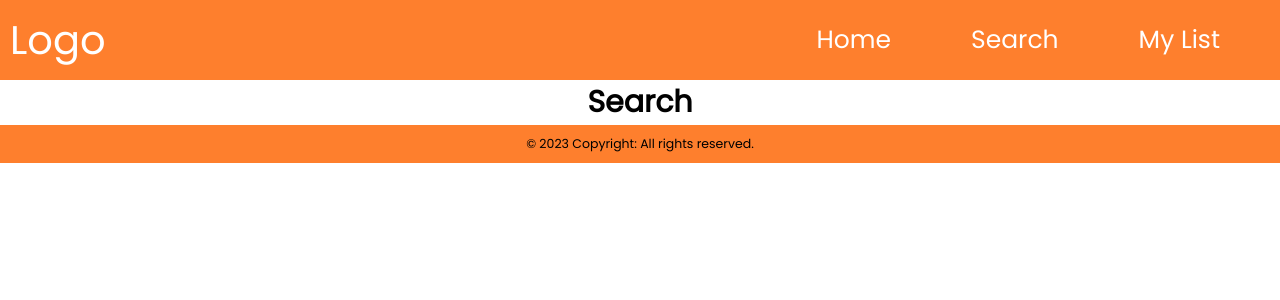
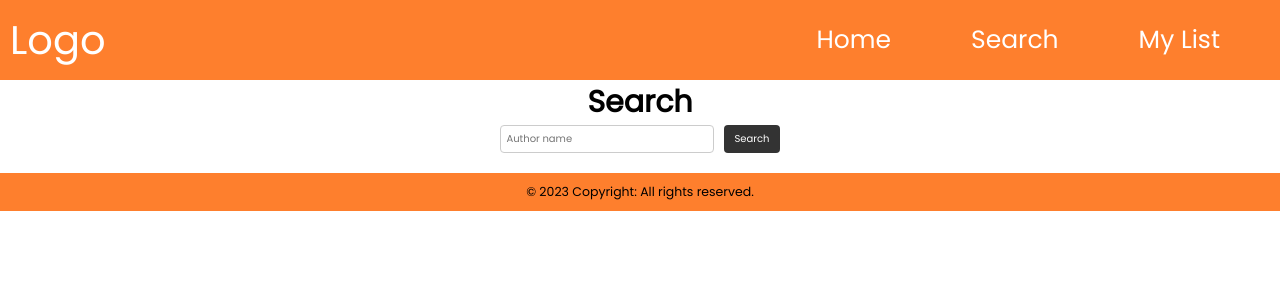
Before and after one commit to mrsannanoga/bound-to-read, a React (Create React App) app: page /search in a window 1280 px wide. Shown: the top 300 px of the page. Built offline with nearby package versions, Linux system fonts and the light colour scheme.

Commit message:
add BookCard component, add search code and api call to Search.js

```diff
--- /dev/null
+++ b/src/Components/BookCard.js
@@ -0,0 +1,55 @@
+import React from 'react';
+import styled from 'styled-components';
+
+const CardContainer = styled.div`
+  display: flex;
+  margin: 1rem;
+`;
+
+const Card = styled.div`
+  display: flex;
+  background-color: #fff;
+  box-shadow: 0 1px 3px rgba(0, 0, 0, 0.12), 0 1px 2px rgba(0, 0, 0, 0.24);
+  transition: all 0.3s cubic-bezier(0.25, 0.8, 0.25, 1);
+  &:hover {
+    box-shadow: 0 14px 28px rgba(0, 0, 0, 0.25), 0 10px 10px rgba(0, 0, 0, 0.22);
+  }
+`;
+
+const BookCover = styled.img`
+  width: 128px;
+  height: auto;
+`;
+
+const BookInfo = styled.div`
+  padding: 1rem;
+`;
+
+const BookTitle = styled.h3`
+  margin-bottom: 0.5rem;
+`;
+
+const BookAuthor = styled.p`
+  margin-bottom: 0.5rem;
+`;
+
+const BookReleaseDate = styled.p`
+  margin-bottom: 0.5rem;
+`;
+
+const BookCard = ({ book }) => {
+  return (
+    <CardContainer>
+      <Card>
+        <BookCover src={book.volumeInfo.imageLinks.thumbnail} alt={book.volumeInfo.title} />
+        <BookInfo>
+          <BookTitle>{book.volumeInfo.title}</BookTitle>
+          <BookAuthor>{book.volumeInfo.authors.join(', ')}</BookAuthor>
+          <BookReleaseDate>{book.volumeInfo.publishedDate}</BookReleaseDate>
+        </BookInfo>
+      </Card>
+    </CardContainer>
+  );
+};
+
+export default BookCard;
--- a/src/Pages/Search.js
+++ b/src/Pages/Search.js
@@ -1,9 +1,79 @@
-import React from 'react'
+import React, { useState } from 'react';
+import styled from 'styled-components';
+import BookCard from '../Components/BookCard';
+
+const SearchContainer = styled.div`
+  display: flex;
+  flex-direction: column;
+  align-items: center;
+`;
+
+const SearchForm = styled.form`
+  display: flex;
+  gap: 1rem;
+  margin-bottom: 2rem;
+`;
+
+const SearchInput = styled.input`
+  font-size: 1rem;
+  padding: 0.5rem;
+  border: 1px solid #ccc;
+  border-radius: 4px;
+`;
+
+const SearchButton = styled.button`
+  font-size: 1rem;
+  padding: 0.5rem 1rem;
+  background-color: #333;
+  color: #fff;
+  border: none;
+  border-radius: 4px;
+  cursor: pointer;
+`;
+
+const Results = styled.div`
+  display: flex;
+  flex-wrap: wrap;
+  gap: 1rem;
+  justify-content: center;
+`;
 
 const Search = () => {
+  const [books, setBooks] = useState([]);
+  const [searchTerm, setSearchTerm] = useState('');
+
+  const handleSearch = async (e) => {
+    e.preventDefault();
+    const response = await fetch(
+      `https://www.googleapis.com/books/v1/volumes?q=inauthor:${searchTerm}&maxResults=20&key=${process.env.REACT_APP_GOOGLE_BOOKS_API_KEY}`,
+      {
+        method: 'GET',
+      },
+    );
+    const data = await response.json();
+    const filteredBooks = data.items.filter((item) => item.volumeInfo.language === 'en');
+    setBooks(filteredBooks);
+  };
+
   return (
-    <h1>Search</h1>
-  )
-}
+    <SearchContainer>
+      <h1>Search</h1>
+      <SearchForm onSubmit={handleSearch}>
+        <SearchInput
+          type="text"
+          value={searchTerm}
+          onChange={(e) => setSearchTerm(e.target.value)}
+          placeholder="Author name"
+        />
+        <SearchButton type="submit">Search</SearchButton>
+      </SearchForm>
+      <Results>
+        {books.map((book) => (
+          <BookCard key={book.id} book={book} />
+        ))}
+      </Results>
+    </SearchContainer>
+  );
+};
 
-export default Search
+export default Search;
```
